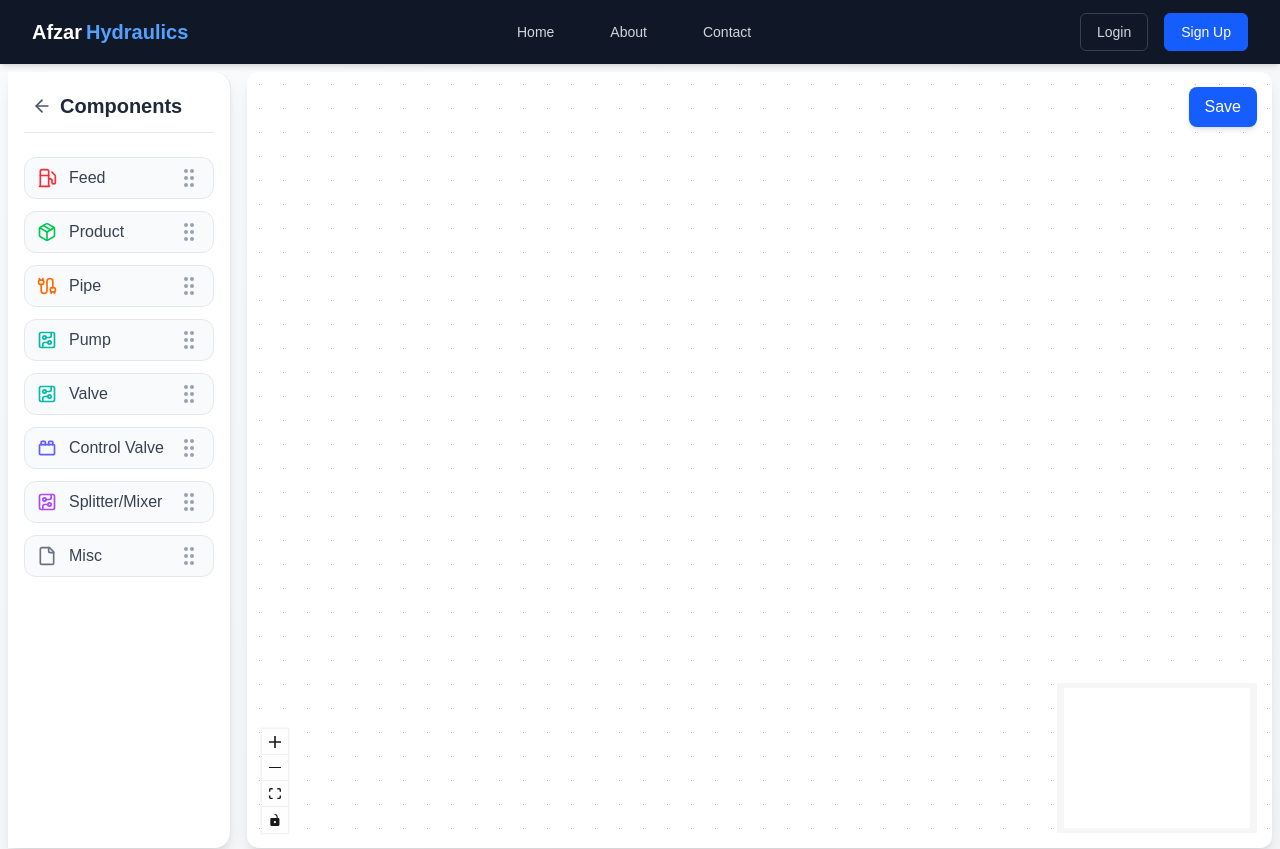
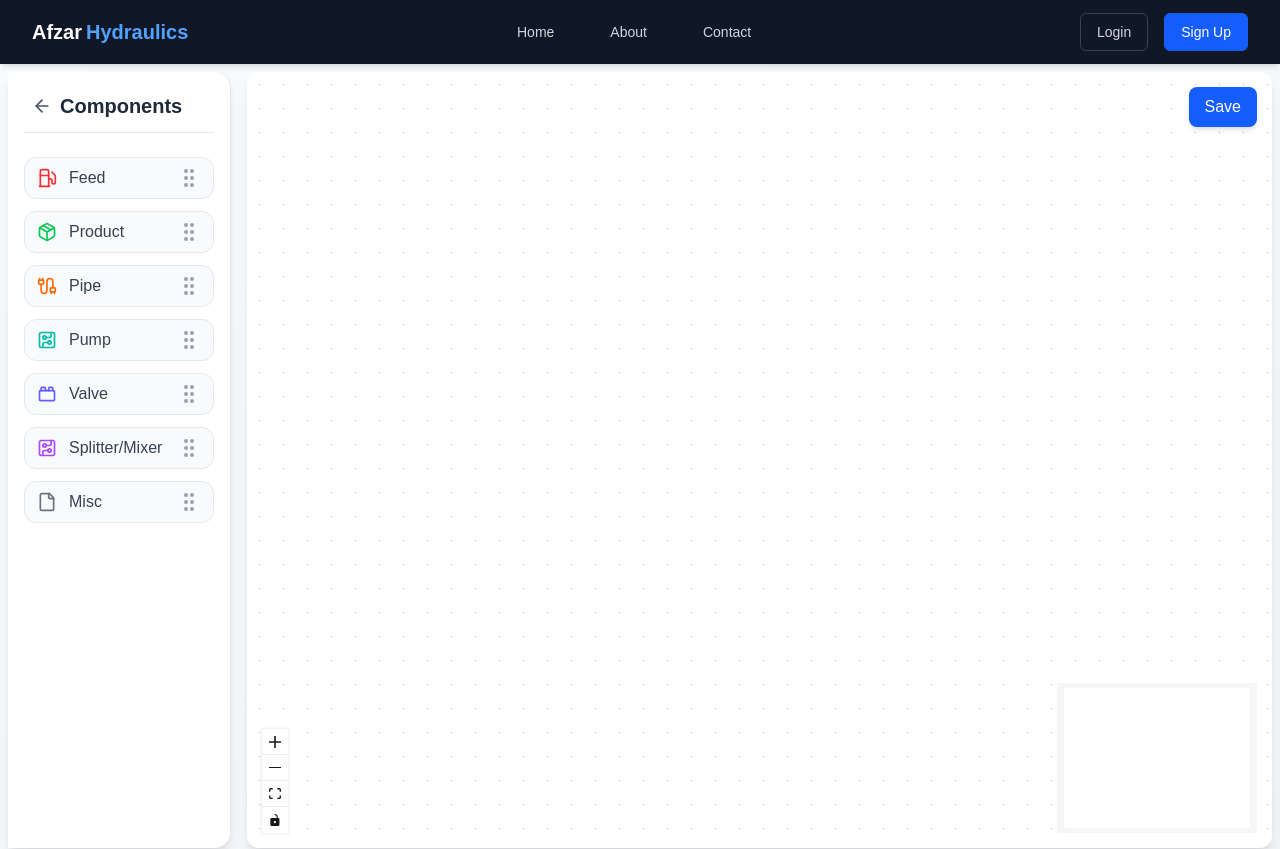
Before and after one commit to touseef0707/Afzar-Hydraulics, a Next.js app in the folder nextjs-main/: page /dashboard/canvas/1 in a window 1280 px wide. Shown: the top 849 px of the page. Built offline with nearby package versions, Linux system fonts and the light colour scheme; no server answers; the database is empty.

Commit message:
minor deletion

```diff
--- a/nextjs-main/app/dashboard/_components/flow_config.tsx
+++ b/nextjs-main/app/dashboard/_components/flow_config.tsx
@@ -19,8 +19,7 @@ export const NODES: NodeTypeInfo[] = [
   { type: 'product', label: 'Product', icon: <Package size={20} />, color: 'green' },
   { type: 'pipe', label: 'Pipe', icon: <Cable size={20} />, color: 'orange' },
   { type: 'pump', label: 'Pump', icon: <CircuitBoard size={20} />, color: 'teal' },
-  { type: 'valve', label: 'Valve', icon: <CircuitBoard size={20} />, color: 'teal' },
-  { type: 'control-valve', label: 'Control Valve', icon: <ToyBrick size={20} />, color: 'indigo' },
+  { type: 'valve', label: 'Valve', icon: <ToyBrick size={20} />, color: 'indigo' },
   { type: 'splitter', label: 'Splitter/Mixer', icon: <CircuitBoard size={20} />, color: 'purple' },
   { type: 'misc', label: 'Misc', icon: <File size={20} />, color: 'gray' },
 ];
```
